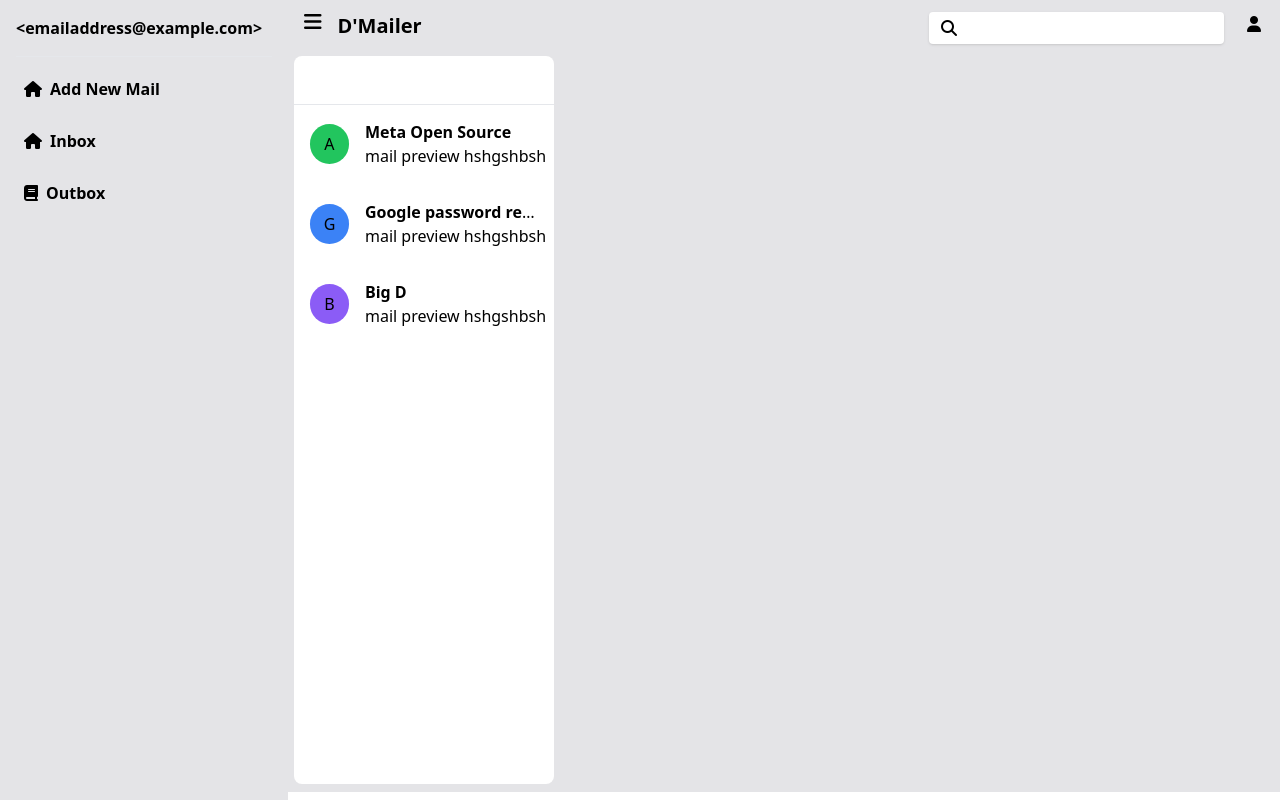
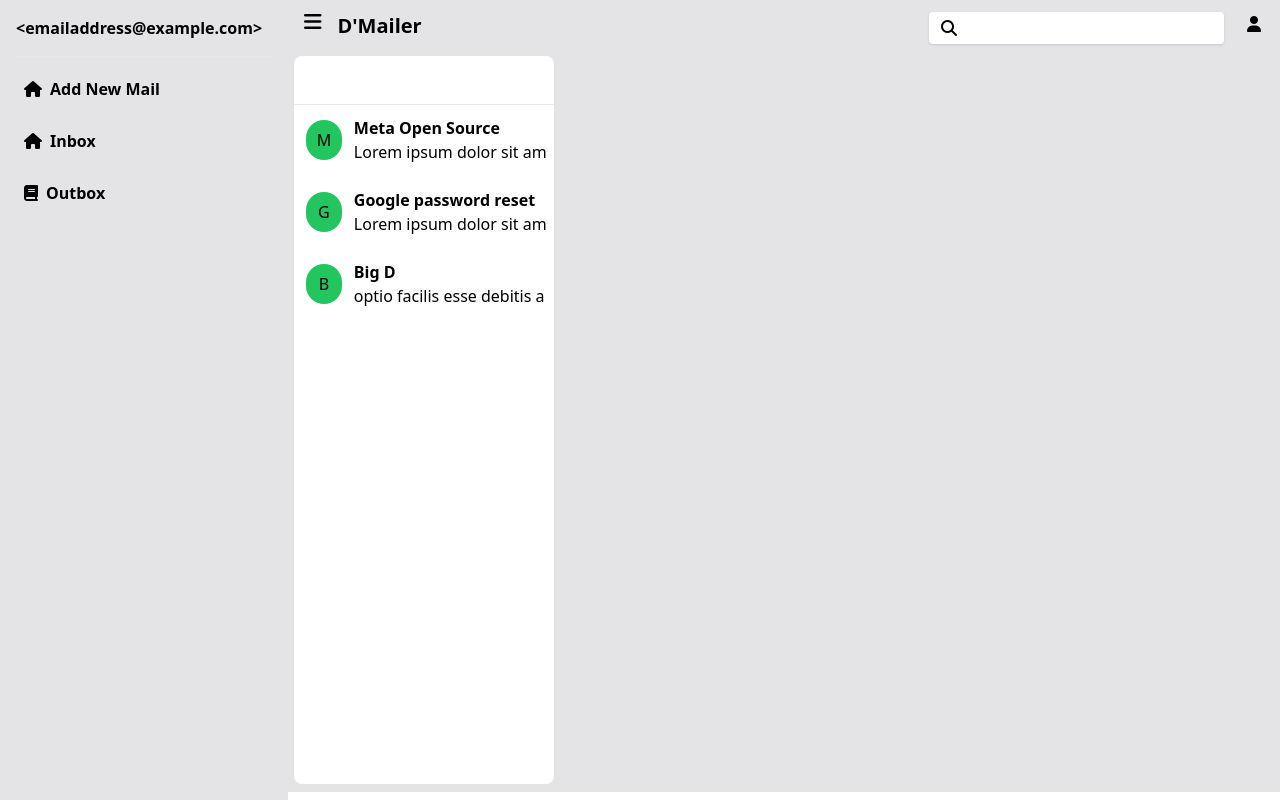
Before and after one commit to AngeloKwakye/custom-mailer, a React (Create React App) app: page / in a window 1280 px wide. Built offline with nearby package versions, Linux system fonts and the light colour scheme.

Commit message:
update on dynamic messages display

```diff
--- a/src/components/inbox-lists.jsx
+++ b/src/components/inbox-lists.jsx
@@ -2,6 +2,15 @@ import React from "react";
 import { Link } from "react-router-dom";
 
 export const InboxLists = ({ sidebarToggle, setsetUserPage, userPage }) => {
+
+ const messages = [
+    {titie: "Meta Open Source", detail: "Lorem ipsum dolor sit amet consectetur adipisicing elit. Molestiae, doloribus perferendis! Unde magni similique optio facilis esse debitis a magnam non, inventore assumenda voluptatem. Labore rem illo repellat, officia possimus porro alias quibusdam quos, quia maxime cupiditate libero dicta reiciendis cumque, eligendi mollitia accusamus velit. Velit vel cupiditate at totam?"},
+    {titie: "Google password reset", detail: "Lorem ipsum dolor sit amet consectetur adipisicing elit. Molestiae, doloribus perferendis! Unde magni similique optio facilis esse debitis a magnam non, inventore assumenda voluptatem."},
+    {titie: "Big D", detail: "optio facilis esse debitis a magnam non, inventore assumenda voluptatem. Labore rem illo repellat, officia possimus porro alias quibusdam quos, quia maxime cupiditate libero dicta reiciendis cumque, eligendi mollitia accusamus velit. Velit vel cupiditate at totam?"},
+  ]
+
+
+
   return (
     <div className={`${sidebarToggle ? "" : "ml-[290px]"} w-89 text-left`}>
       <div className="h-[91vh] w-[260px] bg-white rounded-lg mx-1">
@@ -10,40 +19,21 @@ export const InboxLists = ({ sidebarToggle, setsetUserPage, userPage }) => {
           <hr className="bg-blsck h-1" />
         </div>
         <ul className="text-black">
-          <li className="px-2 flex items-center w-full space-between mb-2 hover:shadow hover:bg-violet-100 focus:bg-violet-100 py-2">
-            <div className="text-center pt-2 bg-green-500 m-2 rounded-full w-24 h-10">
-              A
+          {messages.map((message)=>{
+            return (
+              <li className="px-2 flex items-center w-full space-between mb-2 hover:shadow hover:bg-violet-100 focus:bg-violet-100 py-2">
+            <div className="text-center items-center p-2 bg-green-500 m-1 rounded-full w-[15%] h-10">
+              {message.titie[0]}
             </div>
-            <div className="px-2 truncate">
+            <div className="px-2 w-[85%] truncate">
               <Link className="font-bold">
-                <span>Meta Open Source</span>
+                <span>{message.titie}</span>
               </Link>
-              <p>mail preview hshgshbshbsjsbhshsbhbbhbchbchb gsgsvh</p>
+              <p>{message.detail}</p>
             </div>
           </li>
-
-          <li className="px-2 flex items-center w-full space-between mb-2 hover:shadow hover:bg-violet-100 focus:bg-violet-100 py-2">
-            <div className="text-center pt-2 bg-blue-500 m-2 rounded-full w-24 h-10">
-              G
-            </div>
-            <div className="px-2 truncate">
-              <Link className="font-bold">
-                <span>Google password reset</span>
-              </Link>
-              <p>mail preview hshgshbshbsjsbhshsbhbbhbchbchb gsgsvh</p>
-            </div>
-          </li>
-          <li className="px-2 flex items-center w-full space-between mb-2 hover:shadow hover:bg-violet-100 focus:bg-violet-100 py-2">
-            <div className="text-center pt-2 bg-violet-500 m-2 rounded-full w-24 h-10">
-              B
-            </div>
-            <div className="px-2 truncate">
-              <Link className="font-bold">
-                <span>Big D</span>
-              </Link>
-              <p>mail preview hshgshbshbsjsbhshsbhbbhbchbchb gsgsvh</p>
-            </div>
-          </li>
+            )
+          })}
         </ul>
       </div>
     </div>
```
